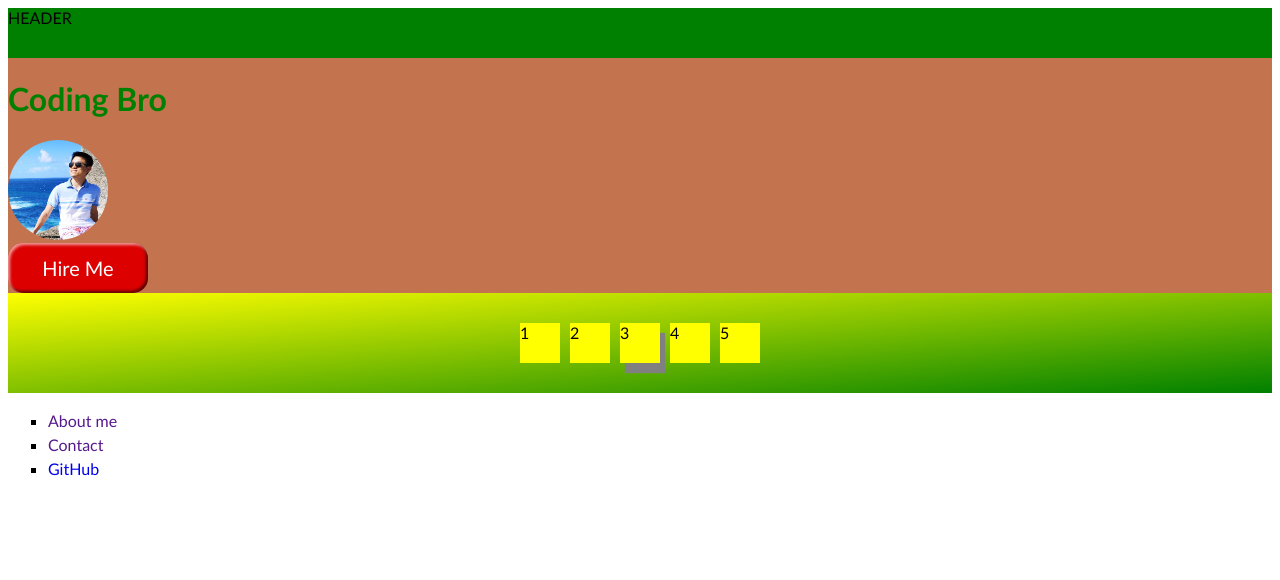
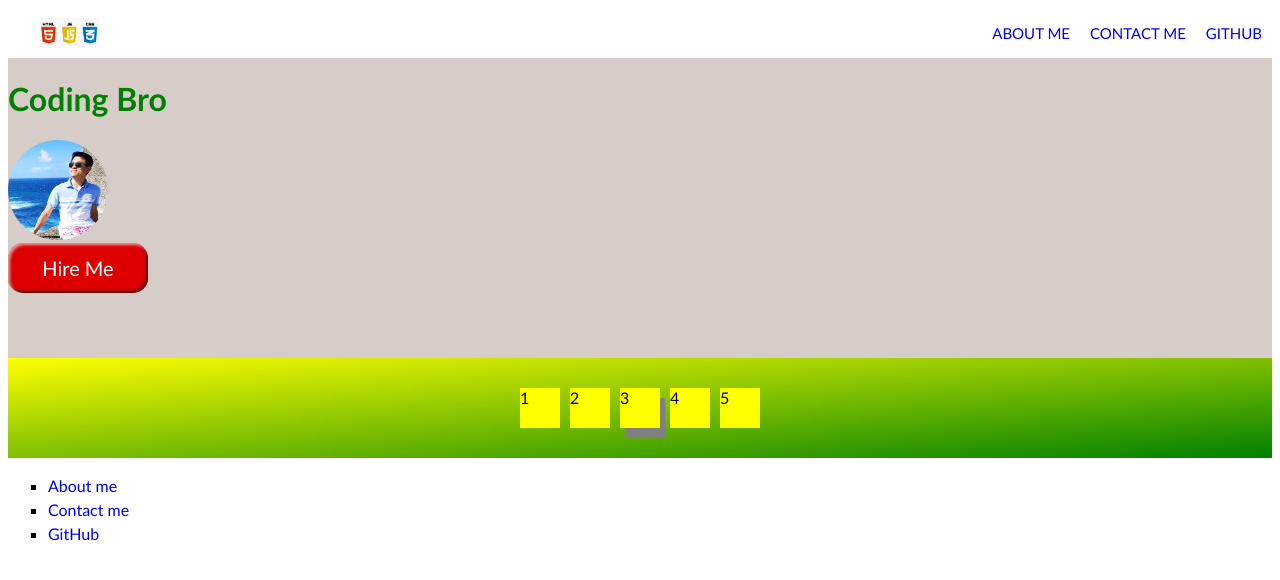
Before and after one commit to starwavelin/front-end-practice, a plain HTML site: page twelve-hour-yt-bootcamp-html-css/online-portfolio/index.html in a window 1280 px wide. Drawn offline with Linux system fonts and the light colour scheme.

Commit message:
feat: built nav

```diff
--- a/twelve-hour-yt-bootcamp-html-css/online-portfolio/index.html
+++ b/twelve-hour-yt-bootcamp-html-css/online-portfolio/index.html
@@ -5,18 +5,32 @@
     <meta name="viewport" content="width=device-width, initial-scale=1.0" />
     <title>Online Portfolio</title>
     <link rel="stylesheet" href="./styles.css" />
+    <link rel="stylesheet" href="./nav.css" />
   </head>
 
   <body>
-    <header>HEADER</header>
-    <div class="about-me">
+    <nav>
+      <img
+        class="logo"
+        src="images/javascript-logo.png"
+        alt="Logo of Online Portfolio"
+      />
+      <ul class="nav-links">
+        <li><a href="#about-me">About me</a></li>
+        <li><a href="pages/contact.html">Contact me</a></li>
+        <li>
+          <a href="https://github.com/starwavelin" target="_blank">GitHub</a>
+        </li>
+      </ul>
+    </nav>
+    <div class="about-me" id="about-me">
       <h1 id="name">Coding Bro</h1>
       <img
         class="avatar"
         src="./images/codingbro.png"
         alt="Codingbro Headshot"
       />
-      <div class="button">Hire Me</button>
+      <div class="button">Hire Me</div>
     </div>
     <section>
       <div class="tile">1</div>
@@ -27,9 +41,11 @@
     </section>
     <footer>
       <ul style="list-style-type: square; line-height: 150%">
-        <li><a href="">About me</a></li>
-        <li><a href="">Contact</a></li>
-        <li><a href="https://github.com/starwavelin">GitHub</a></li>
+        <li><a href="#about-me">About me</a></li>
+        <li><a href="pages/contact.html">Contact me</a></li>
+        <li>
+          <a href="https://github.com/starwavelin" target="_blank">GitHub</a>
+        </li>
       </ul>
     </footer>
   </body>
--- /dev/null
+++ b/twelve-hour-yt-bootcamp-html-css/online-portfolio/nav.css
@@ -0,0 +1,26 @@
+nav {
+  width: 100%;
+  height: 50px;
+
+  display: flex;
+  flex-direction: row;
+  justify-content: space-between;
+}
+
+.logo {
+  height: 30px;
+  margin: 10px 30px;
+}
+
+.nav-links {
+  list-style-type: none;
+  display: flex;
+  flex-direction: row;
+  justify-content: flex-end;
+  text-transform: uppercase;
+}
+
+.nav-links li {
+  margin: 0 10px;
+  font-size: 15px;
+}
--- a/twelve-hour-yt-bootcamp-html-css/online-portfolio/styles.css
+++ b/twelve-hour-yt-bootcamp-html-css/online-portfolio/styles.css
@@ -4,16 +4,10 @@ body {
   flex-direction: column;
 }
 
-header {
-  width: 100%;
-  height: 50px;
-  background-color: green;
-}
-
 .about-me {
   width: 100%;
   height: 300px;
-  background-color: rgba(177, 69, 21, 0.75);
+  background-color: rgba(200 188 182 / 75%);
 }
 
 .avatar {
```
Also changed, not shown: twelve-hour-yt-bootcamp-html-css/online-portfolio/pages/contact.html (added, +11 -0 lines), twelve-hour-yt-bootcamp-html-css/online-portfolio/images/javascript-logo.png (added).
